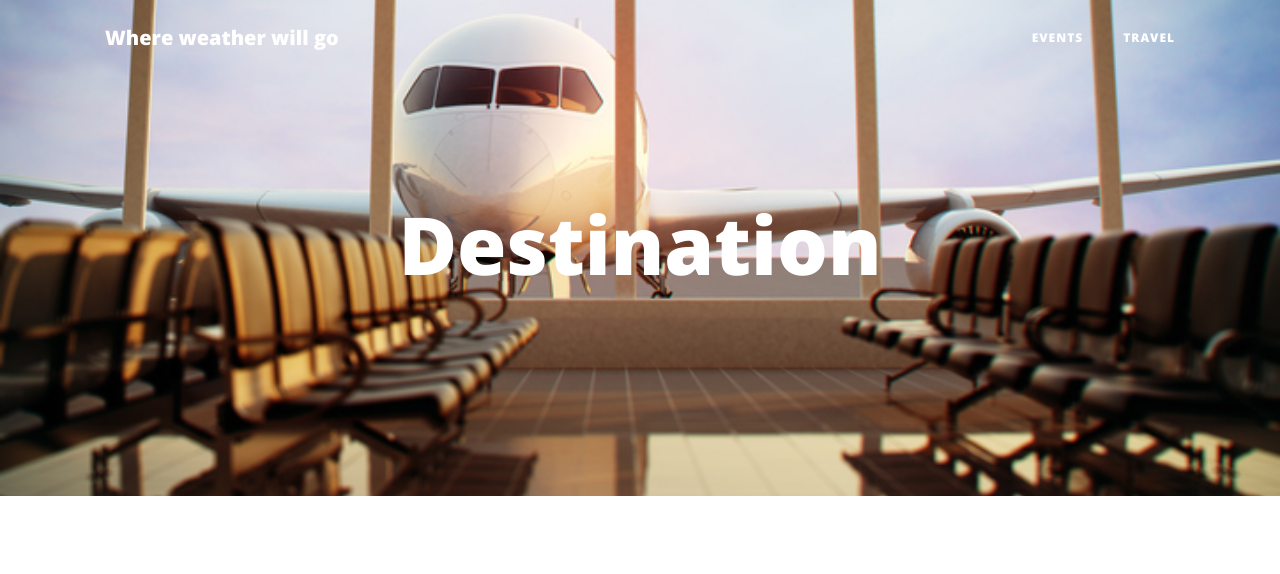
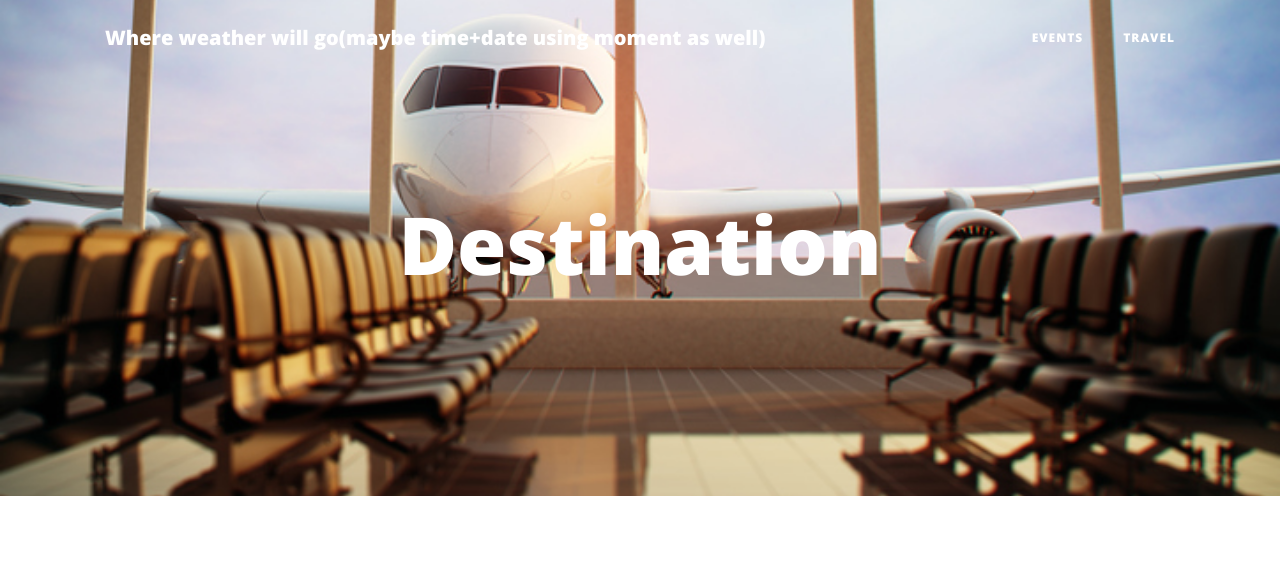
Before and after one commit to andyymontenegro/TravelLog, a website: page travel.html in a window 1280 px wide. Shown: the top 574 px of the page. Drawn offline with nearby package versions, Linux system fonts and the light colour scheme.

Commit message:
time+date

```diff
--- a/travel.html
+++ b/travel.html
@@ -28,7 +28,7 @@
     <!-- Navigation -->
     <nav class="navbar navbar-expand-lg navbar-light fixed-top" id="mainNav">
       <div class="container">
-          <a class="navbar-brand" id="weather">Where weather will go</a>
+          <a class="navbar-brand" id="weather">Where weather will go(maybe time+date using moment as well)</a>
         <button class="navbar-toggler navbar-toggler-right" type="button" data-toggle="collapse" data-target="#navbarResponsive" aria-controls="navbarResponsive" aria-expanded="false" aria-label="Toggle navigation">
           Menu
           <i class="fa fa-bars"></i>
```
